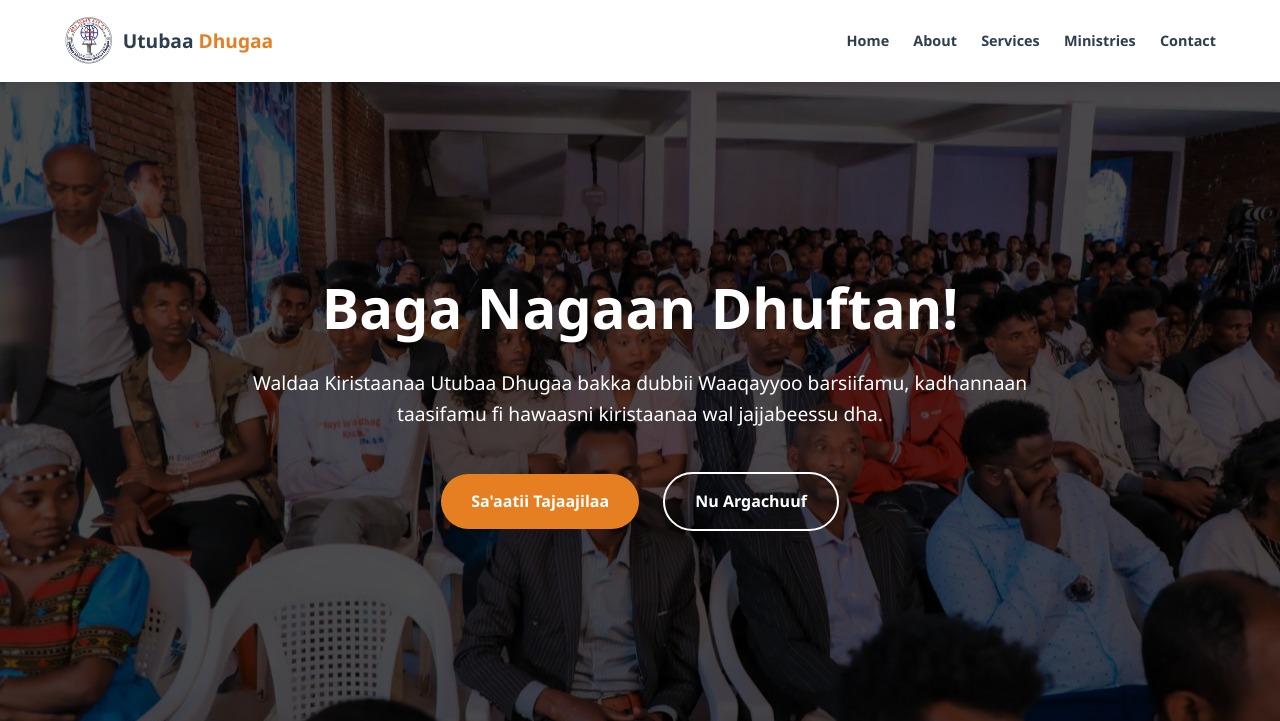
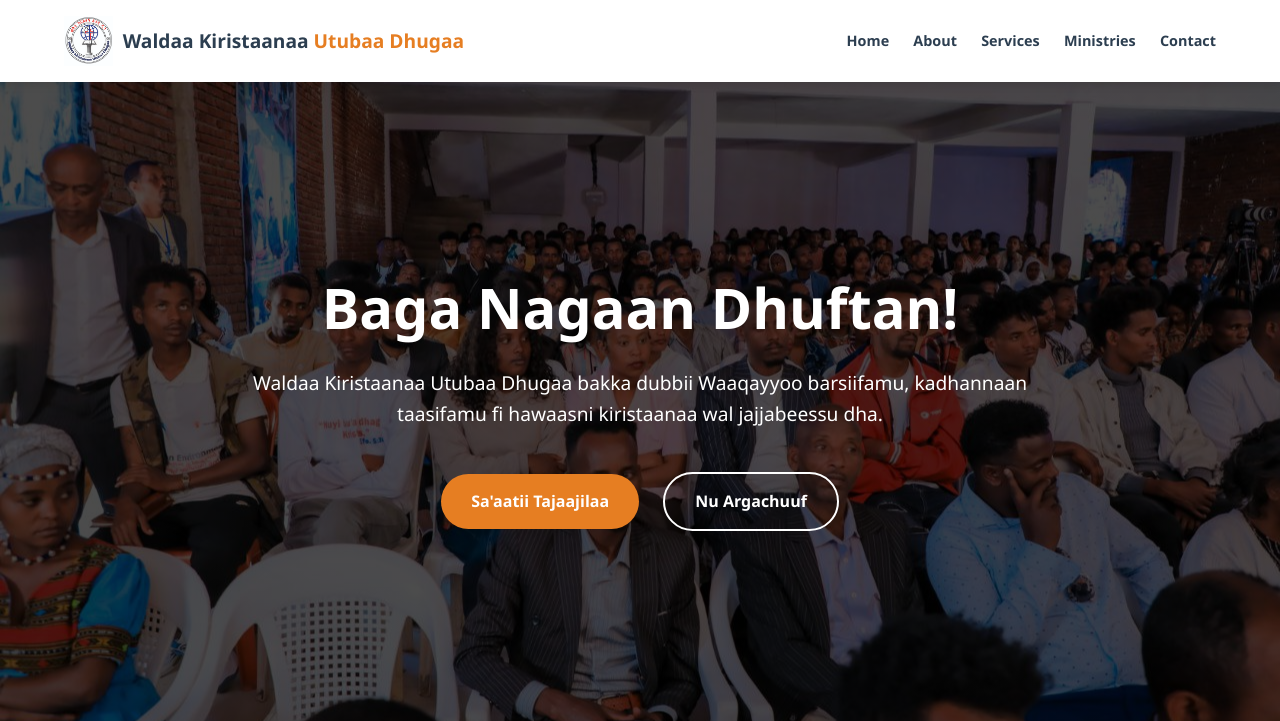
Before and after one commit to feyotad2013-sys/utubaadhugaa-church, a Flask app: page / in a window 1280 px wide. Shown: the top 721 px of the page. Run offline with Flask 3, Linux system fonts and the light colour scheme; some libraries are stand-ins or nearby versions.

```diff
--- a/church website/templates/index.html
+++ b/church website/templates/index.html
@@ -111,7 +111,7 @@
     <header>
         <div class="logo-area" style="display: flex; align-items: center; gap: 10px;">
             <img src="{{ url_for('static', filename='logo.png') }}" alt="Logo" style="height: 50px;">
-            <h2>Utubaa <span>Dhugaa</span></h2>
+            <h2>Waldaa Kiristaanaa <span>Utubaa Dhugaa</span></h2>
         </div>
         <nav>
             <a href="#home">Home</a>
```
